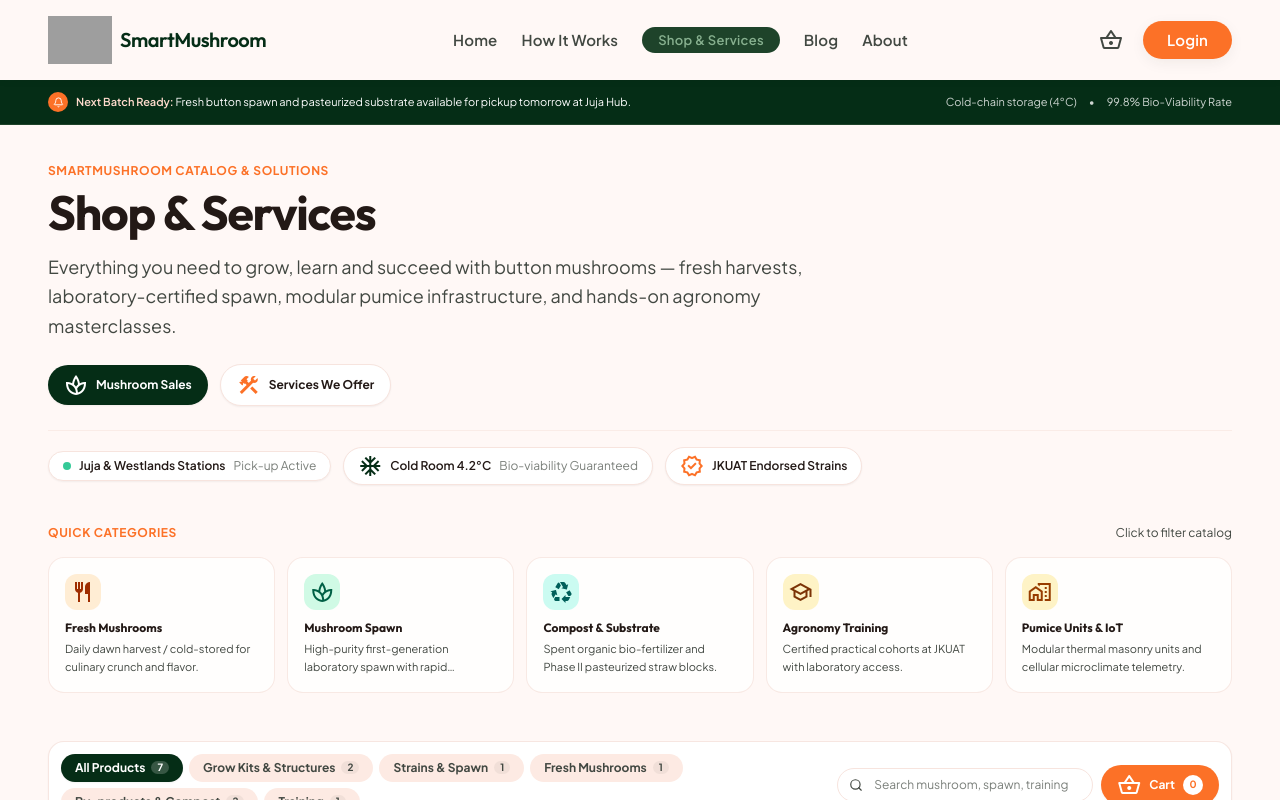
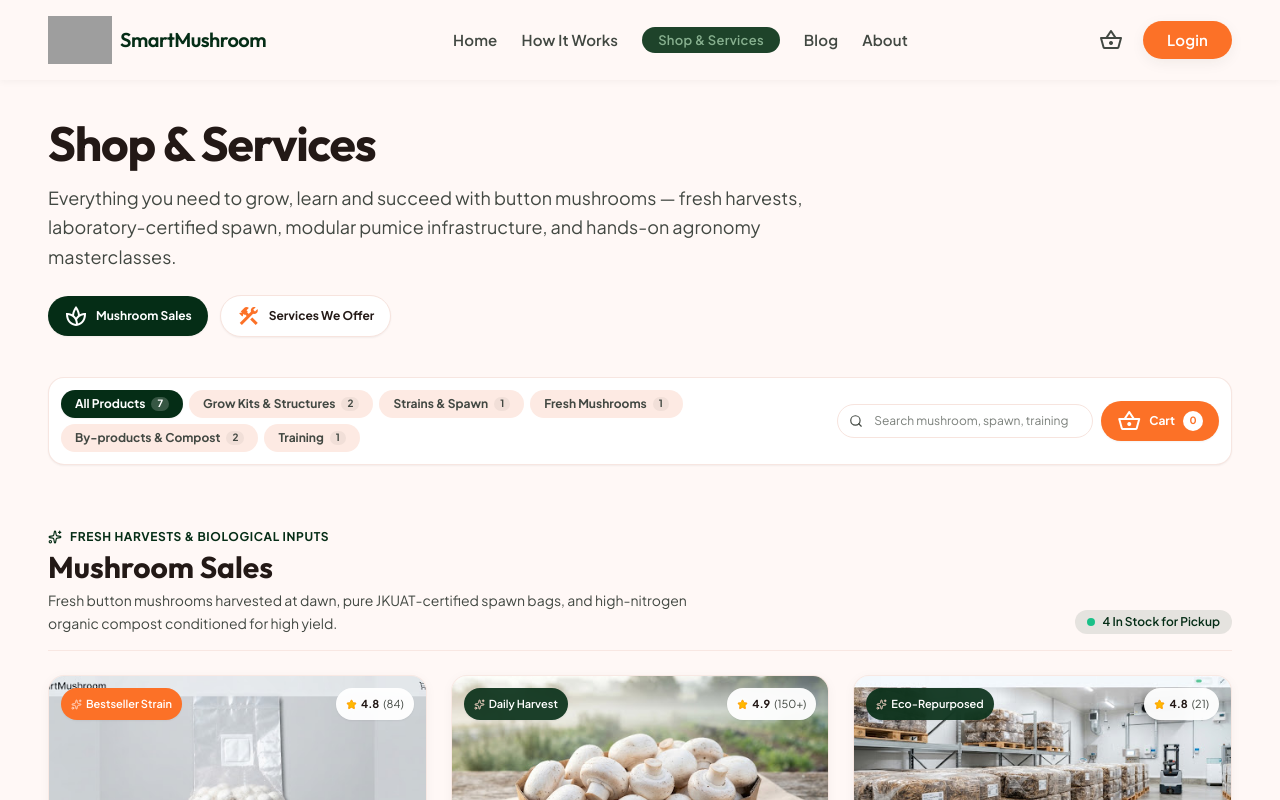
Before and after one commit to JHUB-AFRICA/mush-ai-web, a Next.js app: page /shop in a window 1280 px wide. Shown: the top 800 px of the page. Built offline with nearby package versions, Linux system fonts and the light colour scheme; grey boxes are pictures that could not be loaded.

Commit message:
refactor: remove announcement bar and quick category cards from shop components

```diff
--- a/components/shop/AnnouncementBar.tsx
+++ /dev/null
@@ -1,24 +0,0 @@
-import { Bell } from "lucide-react";
-
-export default function AnnouncementBar() {
-  return (
-    <div className="bg-primary text-on-primary border-b border-primary-container">
-      <div className="mx-auto flex w-full max-w-7xl flex-col gap-1.5 px-4 py-2.5 text-[11px] sm:flex-row sm:items-center sm:justify-between sm:px-6 lg:px-12">
-        <p className="flex items-center gap-2">
-          <span className="flex h-5 w-5 shrink-0 items-center justify-center rounded-full bg-secondary-container text-on-secondary">
-            <Bell size={11} />
-          </span>
-          <span>
-            <strong className="font-semibold text-secondary-fixed">Next Batch Ready:</strong> Fresh
-            button spawn and pasteurized substrate available for pickup tomorrow at Juja Hub.
-          </span>
-        </p>
-        <p className="flex shrink-0 items-center gap-3 text-on-primary/80">
-          <span>Cold-chain storage (4°C)</span>
-          <span aria-hidden="true">&bull;</span>
-          <span>99.8% Bio-Viability Rate</span>
-        </p>
-      </div>
-    </div>
-  );
-}
--- a/components/shop/ProductCatalog.tsx
+++ b/components/shop/ProductCatalog.tsx
@@ -3,65 +3,26 @@
 import { useMemo, useState } from "react";
 import Link from "next/link";
 import { Search, Sparkles, Wrench } from "lucide-react";
-import { filterTabs, products, type FilterTab, type Product } from "@/lib/products";
+import {
+  filterTabs,
+  products,
+  type FilterTab,
+  type Product,
+} from "@/lib/products";
 import ProductCard from "./ProductCard";
 import { useCart } from "./CartProvider";
 import Icon from "@/components/ui/Icon";
 
-const categoryCards = [
-  {
-    category: "Fresh Mushrooms" as FilterTab,
-    shortLabel: "Fresh",
-    title: "Fresh Mushrooms",
-    icon: "restaurant",
-    iconBg: "bg-orange-100 text-orange-800",
-    description: "Daily dawn harvest / cold-stored for culinary crunch and flavor.",
-  },
-  {
-    category: "Strains & Spawn" as FilterTab,
-    shortLabel: "Spawn",
-    title: "Mushroom Spawn",
-    icon: "spa",
-    iconBg: "bg-emerald-100 text-emerald-800",
-    description: "High-purity first-generation laboratory spawn with rapid colonization.",
-  },
-  {
-    category: "By-products & Compost" as FilterTab,
-    shortLabel: "Compost",
-    title: "Compost & Substrate",
-    icon: "recycling",
-    iconBg: "bg-teal-100 text-teal-800",
-    description: "Spent organic bio-fertilizer and Phase II pasteurized straw blocks.",
-  },
-  {
-    category: "Training" as FilterTab,
-    shortLabel: "Training",
-    title: "Agronomy Training",
-    icon: "school",
-    iconBg: "bg-amber-100 text-amber-900",
-    description: "Certified practical cohorts at JKUAT with laboratory access.",
-  },
-  {
-    category: "Grow Kits & Structures" as FilterTab,
-    shortLabel: "Structures",
-    title: "Pumice Units & IoT",
-    icon: "home_work",
-    iconBg: "bg-amber-100 text-amber-800",
-    description: "Modular thermal masonry units and cellular microclimate telemetry.",
-  },
-];
-
 // Definition of which categories fall under Mushroom Sales vs Services
-const serviceCategories: FilterTab[] = [
-  "Training",
-  "Grow Kits & Structures",
-];
+const serviceCategories: FilterTab[] = ["Training", "Grow Kits & Structures"];
 
 interface ProductCatalogProps {
   onSelectProduct?: (product: Product) => void;
 }
 
-export default function ProductCatalog({ onSelectProduct }: ProductCatalogProps) {
+export default function ProductCatalog({
+  onSelectProduct,
+}: ProductCatalogProps) {
   const [tab, setTab] = useState<FilterTab>("All Products");
   const [query, setQuery] = useState("");
   const { count } = useCart();
@@ -86,65 +47,16 @@
   // Separate into Mushroom Sales vs Services
   const mushroomSales = useMemo(
     () => filtered.filter((p) => !serviceCategories.includes(p.category)),
-    [filtered]
+    [filtered],
   );
 
   const servicesOffer = useMemo(
     () => filtered.filter((p) => serviceCategories.includes(p.category)),
-    [filtered]
+    [filtered],
   );
 
   return (
     <div className="mx-auto w-full max-w-7xl px-4 py-6 sm:px-6 lg:px-12 space-y-12">
-      {/* 5 Category Quick Filter Cards */}
-      <section aria-label="Browse by category">
-        <div className="mb-4 flex items-center justify-between">
-          <span className="font-label-sm text-xs font-bold uppercase tracking-wider text-secondary-container">
-            Quick Categories
-          </span>
-          <span className="text-xs text-on-surface-variant font-medium">
-            Click to filter catalog
-          </span>
-        </div>
-
-        <div className="grid gap-3 grid-cols-1 sm:grid-cols-2 lg:grid-cols-5">
-          {categoryCards.map((card) => {
-            const isSelected = tab === card.category;
-            return (
-              <button
-                key={card.title}
-                type="button"
-                onClick={() => handleCategoryCardClick(card.category)}
-                className={`group flex flex-col text-left rounded-2xl border p-4 transition-all duration-200 cursor-pointer ${
-                  isSelected
-                    ? "border-primary bg-surface-container-lowest shadow-md ring-2 ring-primary/20 -translate-y-0.5"
-                    : "border-surface-container-high/80 bg-surface-container-lowest/80 hover:border-primary/40 hover:bg-surface-container-lowest hover:shadow-xs"
-                }`}
-              >
-                <div className="flex items-center justify-between mb-2.5">
-                  <span
-                    className={`flex h-9 w-9 items-center justify-center rounded-xl text-base ${card.iconBg}`}
-                  >
-                    <Icon name={card.icon} />
-                  </span>
-                  {isSelected && (
-                    <span className="flex h-5 items-center rounded-full bg-primary px-2 text-[10px] font-bold text-on-primary">
-                      Active
-                    </span>
-                  )}
-                </div>
-                <h3 className="font-headline-sm text-xs font-bold text-on-surface group-hover:text-primary transition-colors">
-                  {card.title}
-                </h3>
-                <p className="mt-1 line-clamp-2 text-[11px] leading-relaxed text-on-surface-variant">
-                  {card.description}
-                </p>
-              </button>
-            );
-          })}
-        </div>
-      </section>
-
       {/* Unified Toolbar: filter pills + search input + cart link */}
       <div className="rounded-2xl border border-surface-container-high/90 bg-surface-container-lowest p-3 shadow-xs flex flex-col gap-3 lg:flex-row lg:items-center lg:justify-between">
         {/* Filter Pills */}
@@ -239,7 +151,9 @@
                 Mushroom Sales
               </h2>
               <p className="mt-1 text-xs sm:text-sm text-on-surface-variant leading-relaxed max-w-2xl">
-                Fresh button mushrooms harvested at dawn, pure JKUAT-certified spawn bags, and high-nitrogen organic compost conditioned for high yield.
+                Fresh button mushrooms harvested at dawn, pure JKUAT-certified
+                spawn bags, and high-nitrogen organic compost conditioned for
+                high yield.
               </p>
             </div>
 
@@ -288,7 +202,9 @@
                 Services We Offer
               </h2>
               <p className="mt-1 text-xs sm:text-sm text-on-surface-variant leading-relaxed max-w-2xl">
-                Turnkey pumice grow unit construction, certified agronomy masterclasses at JKUAT, and telemetry microclimate monitoring tailored for commercial growers.
+                Turnkey pumice grow unit construction, certified agronomy
+                masterclasses at JKUAT, and telemetry microclimate monitoring
+                tailored for commercial growers.
               </p>
             </div>
 
@@ -330,7 +246,8 @@
             No items found
           </h3>
           <p className="mt-1 text-xs text-on-surface-variant max-w-sm mx-auto">
-            Try adjusting your query or click below to view all items and services.
+            Try adjusting your query or click below to view all items and
+            services.
           </p>
           <button
             type="button"
--- a/components/shop/ShopHeader.tsx
+++ b/components/shop/ShopHeader.tsx
@@ -5,14 +5,13 @@
   return (
     <section className="mx-auto w-full max-w-7xl px-4 pt-8 pb-4 sm:px-6 lg:px-12">
       <div className="max-w-4xl">
-        <span className="font-label-sm text-xs font-bold uppercase tracking-wider text-secondary-container">
-          SmartMushroom Catalog &amp; Solutions
-        </span>
         <h1 className="font-headline-xl mt-1 text-3xl font-extrabold tracking-tight text-on-surface sm:text-4xl lg:text-5xl lg:leading-[1.15]">
           Shop &amp; Services
         </h1>
         <p className="mt-3 text-sm text-on-surface-variant sm:text-base lg:text-lg leading-relaxed max-w-3xl">
-          Everything you need to grow, learn and succeed with button mushrooms — fresh harvests, laboratory-certified spawn, modular pumice infrastructure, and hands-on agronomy masterclasses.
+          Everything you need to grow, learn and succeed with button mushrooms —
+          fresh harvests, laboratory-certified spawn, modular pumice
+          infrastructure, and hands-on agronomy masterclasses.
         </p>
 
         {/* In-page navigation between Mushroom Sales and Services */}
@@ -28,29 +27,12 @@
             href="#services-we-offer"
             className="inline-flex items-center gap-2 rounded-full border border-surface-container-high bg-surface-container-lowest text-on-surface px-4 py-2 text-xs font-bold shadow-xs hover:border-primary hover:text-primary transition-all"
           >
-            <Icon name="construction" className="text-[14px] text-secondary-container" />
+            <Icon
+              name="construction"
+              className="text-[14px] text-secondary-container"
+            />
             Services We Offer
           </a>
-        </div>
-      </div>
-
-      {/* Trust pill row (combining agronomic data & pickup assurance) */}
-      <div className="mt-6 flex flex-wrap items-center gap-3 text-xs text-on-surface-variant border-t border-surface-container-high/60 pt-4">
-        <div className="inline-flex items-center gap-2 rounded-full border border-surface-container-high bg-surface-container-lowest px-3.5 py-1.5 shadow-xs">
-          <span className="flex h-2 w-2 rounded-full bg-emerald-500 animate-pulse" />
-          <span className="font-semibold text-on-surface">Juja &amp; Westlands Stations</span>
-          <span className="text-on-surface-variant/70">Pick-up Active</span>
-        </div>
-
-        <div className="inline-flex items-center gap-2 rounded-full border border-surface-container-high bg-surface-container-lowest px-3.5 py-1.5 shadow-xs">
-          <Icon name="ac_unit" className="text-[14px] text-primary" />
-          <span className="font-semibold text-on-surface">Cold Room 4.2°C</span>
-          <span className="text-on-surface-variant/70">Bio-viability Guaranteed</span>
-        </div>
-
-        <div className="inline-flex items-center gap-2 rounded-full border border-surface-container-high bg-surface-container-lowest px-3.5 py-1.5 shadow-xs">
-          <Icon name="verified" className="text-[14px] text-secondary-container" />
-          <span className="font-semibold text-on-surface">JKUAT Endorsed Strains</span>
         </div>
       </div>
     </section>
--- a/components/shop/ShopPageClient.tsx
+++ b/components/shop/ShopPageClient.tsx
@@ -16,7 +16,6 @@
 
   return (
     <>
-      <AnnouncementBar />
       <ShopHeader />
       <ProductCatalog onSelectProduct={(p) => setSelectedProduct(p)} />
       <ProductDetail
```
